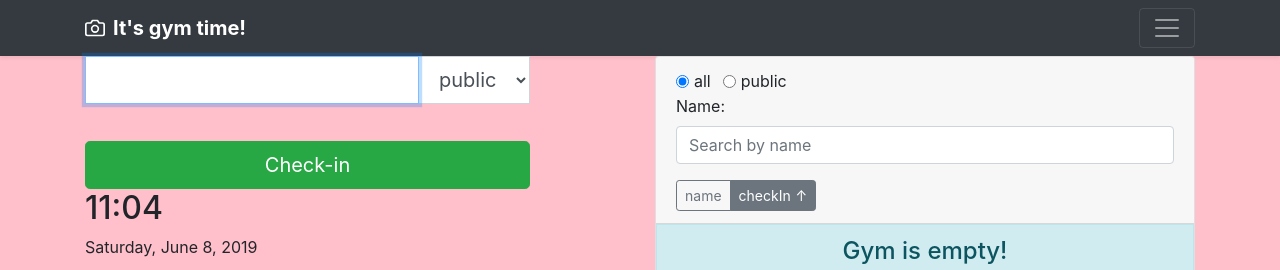
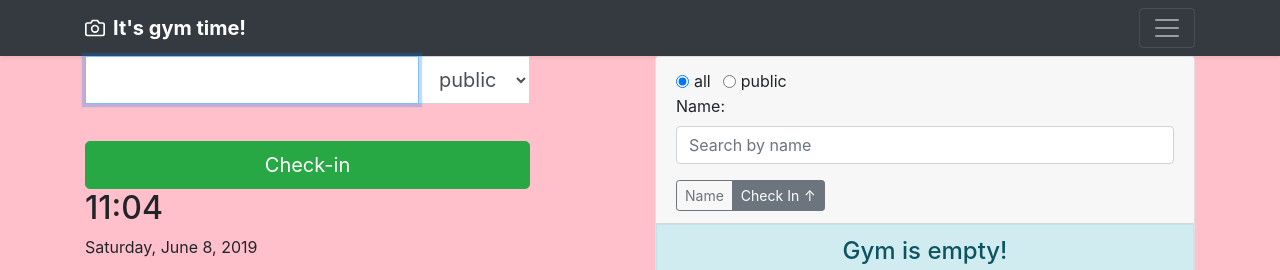
Before and after one commit to rmhdev/gym-time, a Vue app: page / in a window 1280 px wide. Both pictures are taken after a click on the link "Enter". Shown: the top 270 px of the page. Built offline with nearby package versions, Linux system fonts and the light colour scheme.

Commit message:
Sort component accepts fields with labels

```diff
--- a/src/components/Sort.vue
+++ b/src/components/Sort.vue
@@ -2,16 +2,16 @@
     <div v-if="hasFields">
         <div class="btn-group" role="group" aria-label="Sort">
             <a
-                v-for="field in fields"
-                v-bind:key="field"
+                v-for="choice in choices"
+                v-bind:key="choice.value"
                 href="#"
                 class="btn btn-sm btn-outline-secondary gym-sort"
-                :class="getClass(field)"
-                :data-active="isActive(field)"
-                :data-value="getValue(field)"
-                :data-order="getOrder(field)"
-                @click.prevent="toggle(field)"
-            >{{ field }}</a>
+                :class="getClass(choice.value)"
+                :data-active="choice.value === activeValue"
+                :data-value="choice.value"
+                :data-order="getOrder(choice.value)"
+                @click.prevent="toggle(choice.value)"
+            >{{ choice.label }}</a>
         </div>
     </div>
 </template>
@@ -43,50 +43,63 @@
         data() {
             return {
                 activeValue: this.selected,
-                activeOrder: this.order
+                choices: []
             }
         },
         computed: {
             hasFields() {
-                return this.fields.length > 0;
+                return this.choices !== {};
             }
         },
         methods: {
-            toggle(field) {
-                if (this.activeValue === this.getValue(field)) {
-                    this.activeOrder = (this.activeOrder === 'asc') ? 'desc' : 'asc';
-                } else {
-                    this.activeValue = this.getValue(field);
-                    this.activeOrder = 'asc';
-                }
-                this.$emit('sort:by', this.activeValue, this.activeOrder);
-            },
-            isActive(field) {
-                return this.activeValue === this.getValue(field);
-            },
-            getValue(field) {
-                return field;
-            },
-            getClass(field) {
-                let classes = [];
-                if (this.isActive(field)) {
-                    classes.push('active');
-                    classes.push(this.activeOrder);
-                }
-                return classes.join(' ');
-            },
-            getOrder(field) {
-                if (this.isActive(field)) {
-                    return this.activeOrder;
+            getClass(value) {
+                if (value === this.activeValue) {
+                    return 'active ' + this.getOrder(value);
                 }
                 return '';
+            },
+            getOrder(value) {
+                return this.choices[value].order;
+            },
+            toggle(value) {
+                if (this.activeValue !== value) {
+                    this.activeValue = value;
+                } else {
+                    this.choices[value].order = this.choices[value].order === 'asc' ? 'desc' : 'asc';
+                }
+
+                this.$emit('sort:by', value, this.choices[value].order);
             }
         },
         mounted() {
+            let defaultValue = null;
+            let choices = {};
+            this.fields.forEach(function (field) {
+                let value = (field.value === undefined) ? field.toString() : field.value;
+                let label = (field.label === undefined) ? '' : field.label;
+                if (label === '') {
+                    label = value
+                        .replace(/([A-Z])/g, " $1")
+                        .replace(/[_\-/]/g, ' ')
+                        .replace(/\s\s+/g, ' ')
+                        .trim()
+                    ;
+                    if (label) {
+                        label = label.charAt(0).toUpperCase() + label.slice(1);
+                    }
+                }
+                choices[value] = {
+                    value: value,
+                    label: label,
+                    order: this.order
+                };
+                if (defaultValue === null) {
+                    defaultValue = value;
+                }
+            }, this);
+            this.choices = choices;
             if (!this.activeValue) {
-                if (this.hasFields) {
-                    return this.activeValue = this.getValue(this.fields[0]);
-                }
+                this.activeValue = defaultValue;
             }
         }
     }
```
Also changed, not shown: 1 other file (tests, documents, lock files or other folders).
